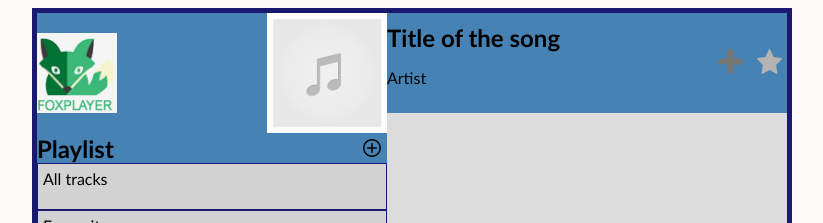
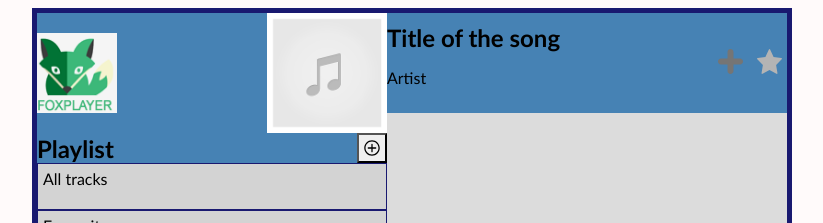
Before and after one commit to green-fox-academy/doramegyesi, a website: page week-10/foxplayer/foxplayer.html in a window 1280 px wide. Shown: the top 223 px of the page, without its empty margins (228-1051 px from the left). Drawn offline with Linux system fonts and the light colour scheme; no server answers.

Commit message:
made the new playlist button an actual button but I hate it already

```diff
--- a/week-10/foxplayer/foxplayer-style.css
+++ b/week-10/foxplayer/foxplayer-style.css
@@ -70,6 +70,10 @@ body {
 .blackadd {
     width: 30px;
     height: 30px;
+    background-image: url('img/blackadd.svg');
+    background-repeat: no-repeat;
+    background-size: contain;
+    cursor: pointer;
 }
 
 .alltracks, .favs, .playlistItem {
--- a/week-10/foxplayer/foxplayer.html
+++ b/week-10/foxplayer/foxplayer.html
@@ -16,7 +16,7 @@
                     </div>
                     <div class="playlist-add">
                         <h2>Playlist</h2>
-                        <img class="blackadd" src="img/blackadd.svg">
+                        <button class="blackadd"></button>
                     </div>
                 </div>
                 <div class="playlist">
```
